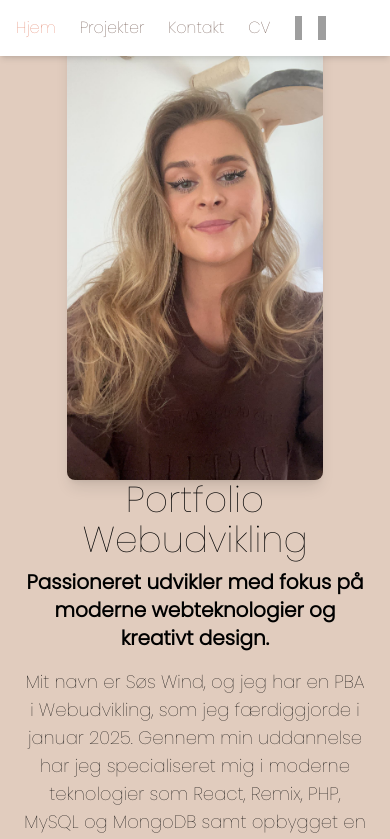
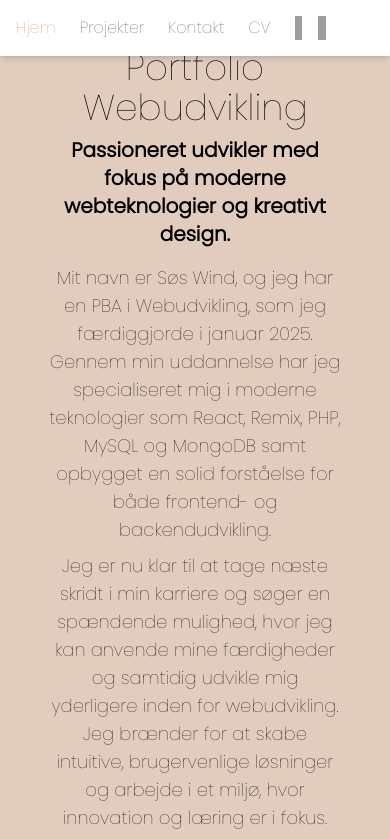
Before and after one commit to soswind/my-portfolio, a React (Vite) app: page / in a window 390 px wide. Shown: the top 839 px of the page. Built offline with nearby package versions, Linux system fonts and the light colour scheme; grey boxes are pictures that could not be loaded.

Commit message:
Mobile First on Home page

```diff
--- a/src/pages/Home.jsx
+++ b/src/pages/Home.jsx
@@ -6,15 +6,15 @@ const Home = () => {
   return (
     <>
       {/* Hero sektion med lyserød baggrund */}
-      <div className="bg-[#e1ccbe] flex flex-col lg:flex-row items-center lg:items-start min-h-screen p-6 lg:p-32">
+      <div className="bg-[#e1ccbe] flex flex-col-reverse lg:flex-row items-center lg:items-start min-h-screen p-6 lg:p-32">
 
         {/* Billed-sektion */}
-        <div className="w-full lg:w-1/2 flex justify-center">
+        <div className="w-full lg:w-1/2 flex justify-center mt-12 lg:mt-0">
           <img src={image} alt="Søs Wind" className="w-3/4 lg:w-2/3 rounded-lg shadow-lg" />
         </div>
 
         {/* Tekst-sektion */}
-        <div className="w-full lg:w-1/2 text-center lg:text-left lg:pl-10">
+        <div className="w-full lg:w-1/2 text-center lg:text-left p-6 lg:pl-10">
           <h1 className="text-4xl text-black">Portfolio Webudvikling</h1>
           <p className="mt-2 text-xl text-black font-semibold">
             Passioneret udvikler med fokus på moderne webteknologier og kreativt design.
```
